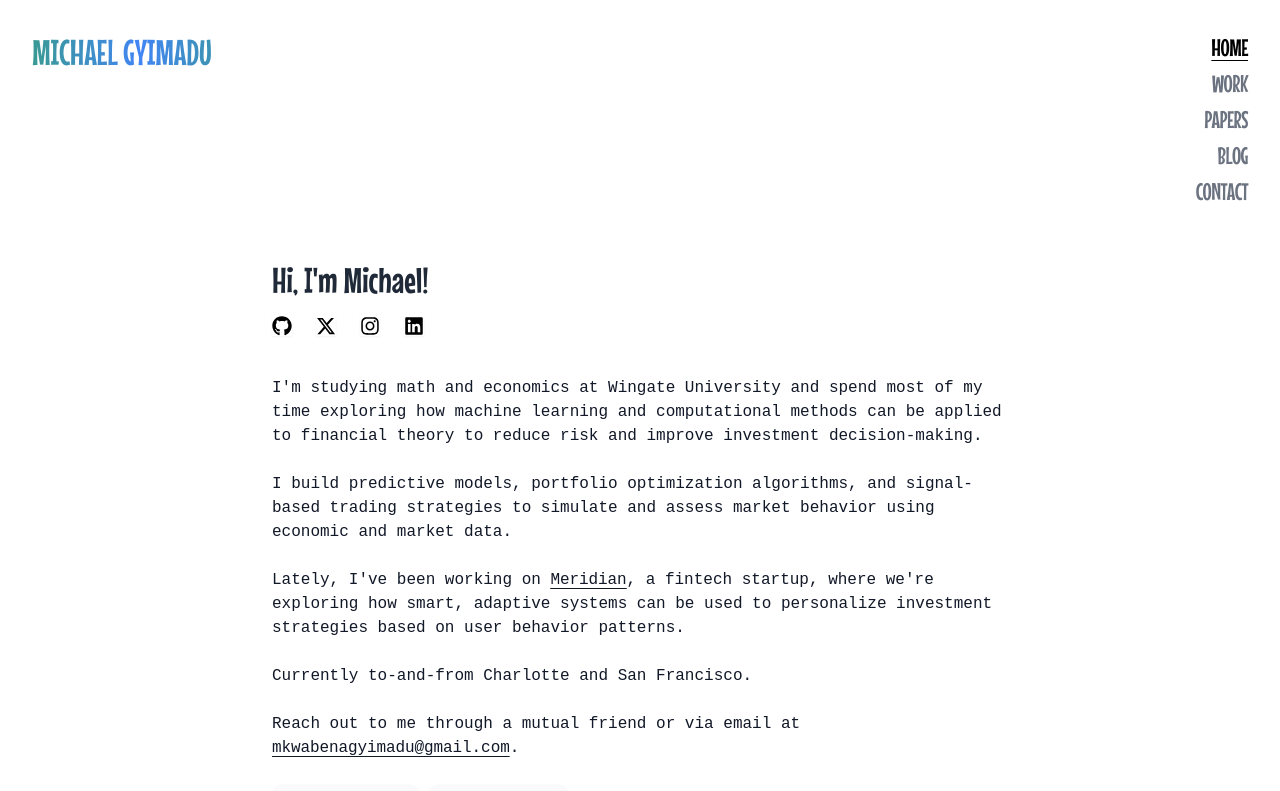
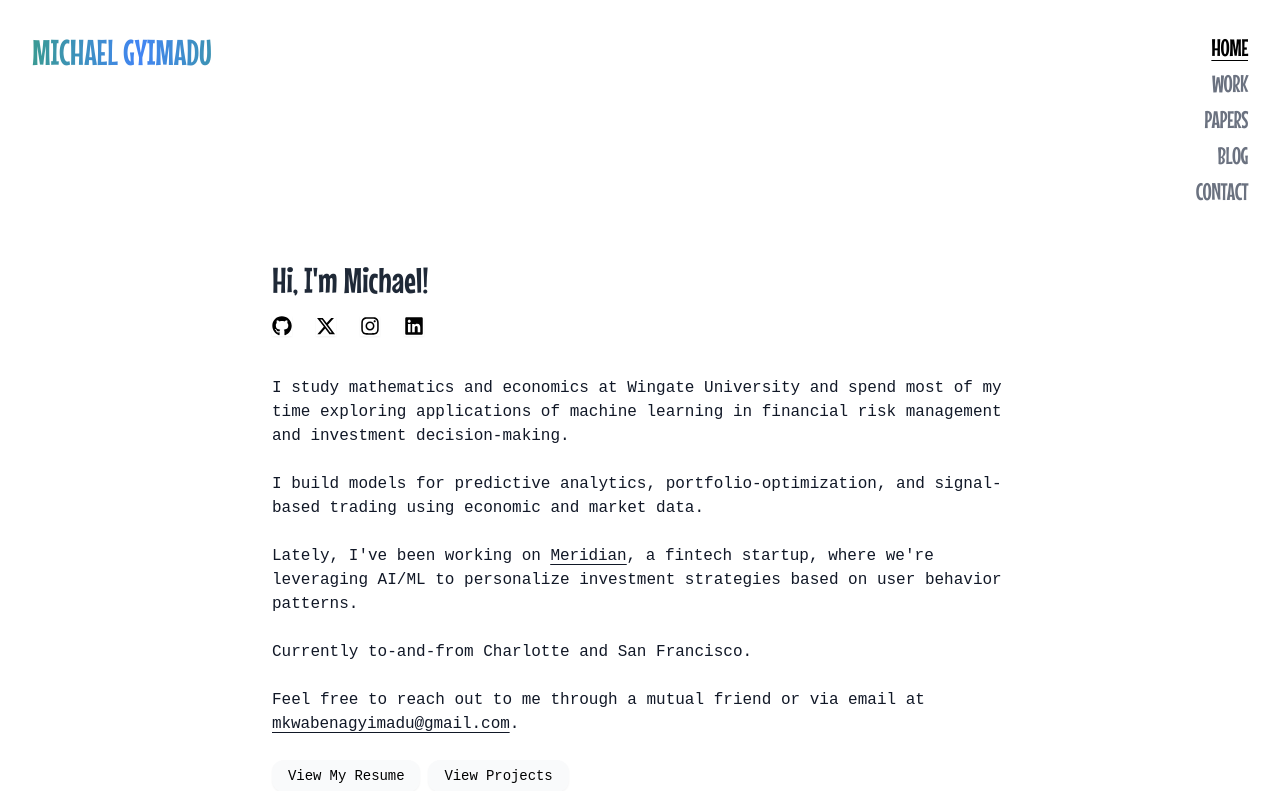
Before and after one commit to gyimadu/portfolio, a Next.js app: page / in a window 1280 px wide. Shown: the top 791 px of the page. Built offline with nearby package versions, Linux system fonts and the light colour scheme; a web font is replaced by a local one.

Commit message:
Update homepage descriptive text

```diff
--- a/src/app/page.tsx
+++ b/src/app/page.tsx
@@ -72,19 +72,19 @@ export default function Home() {
                   </a>
                 </div>
                 <div className='text-base md:text-base leading-tight font-medium mb-6'>
-                  I&apos;m studying math and economics at Wingate University and spend most of my time exploring how machine learning and computational methods can be applied to financial theory to reduce risk and improve investment decision-making.
+                  I study mathematics and economics at Wingate University and spend most of my time exploring applications of machine learning in financial risk management and investment decision-making.
                 </div>
                 <div className='text-base md:text-base leading-tight mb-6'>
-                  I build predictive models, portfolio optimization algorithms, and signal-based trading strategies to simulate and assess market behavior using economic and market data.
+                  I build models for predictive analytics, portfolio-optimization, and signal-based trading using economic and market data.
                 </div>
                 <div className='text-base md:text-base leading-tight mb-6'>
-                  Lately, I&apos;ve been working on <span className='underline underline-offset-4 decoration-1'><Link href="https://bull-app.vercel.app" target="_blank" rel="noopener noreferrer">Meridian</Link></span>, a fintech startup, where we&apos;re exploring how smart, adaptive systems can be used to personalize investment strategies based on user behavior patterns.
+                  Lately, I&apos;ve been working on <span className='underline underline-offset-4 decoration-1'><Link href="https://bull-app.vercel.app" target="_blank" rel="noopener noreferrer">Meridian</Link></span>, a fintech startup, where we&apos;re leveraging AI/ML to personalize investment strategies based on user behavior patterns.
                 </div>
                   <div className='text-base md:text-base leading-tight mb-6'>
                   Currently to-and-from Charlotte and San Francisco.
                 </div>
                 <div className='text-base md:text-base leading-tight mb-6'>
-                  Reach out to me through a mutual friend or via email at <a href="mailto:mkwabenagyimadu@gmail.com" className='underline underline-offset-4 decoration-1'>mkwabenagyimadu@gmail.com</a>.
+                  Feel free to reach out to me through a mutual friend or via email at <a href="mailto:mkwabenagyimadu@gmail.com" className='underline underline-offset-4 decoration-1'>mkwabenagyimadu@gmail.com</a>.
                 </div>
                 <div className="flex flex-row gap-2 mb-8">
                   <a
```
